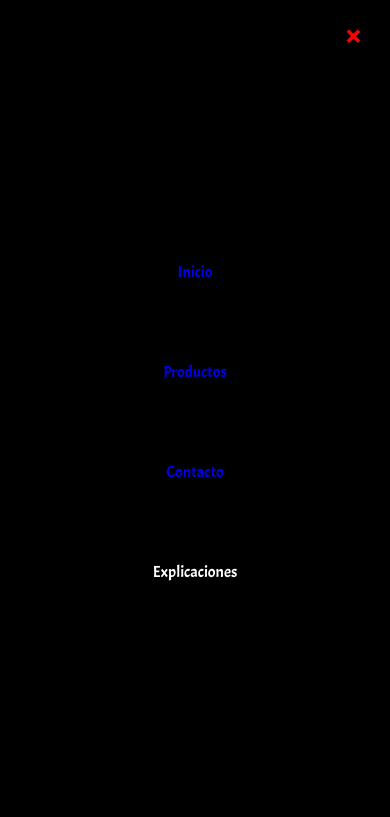
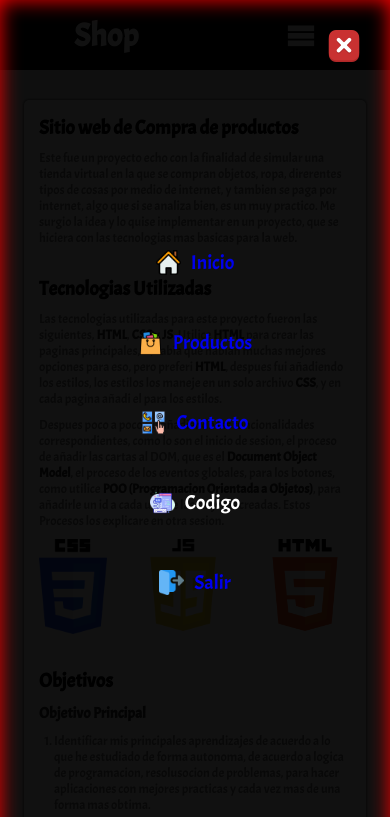
Before and after one commit to Ginto11/Shop, a plain HTML site: page inicio.html in a window 390 px wide. Both pictures are taken after a click on the button 301 px from the left and 35 px from the top of the page. Shown: the top 817 px of the page. Drawn offline with Linux system fonts and the light colour scheme; files whose address does not match are found by name.

Commit message:
Actualizacion 1/07/2022

```diff
--- a/css/estilos.css
+++ b/css/estilos.css
@@ -39,6 +39,8 @@ main{
     align-items: center;
     background-color: #000;
 }
+
+
 
 
 .contenedor__links1{
@@ -115,7 +117,7 @@ main{
 .card{
     width: 300px;
     height: 440px;
-    background-color: #000;
+    background-color: #fff;
     border-radius: 10px;
     display: flex;
     flex-direction: column;
@@ -126,9 +128,8 @@ main{
 
 .titulo{
     text-align: center;
-    color: yellow;
+    color: #000;
     width: 90%;
-    background-color: #fff2;
     border-radius: 10px;
 }
 
@@ -153,25 +154,37 @@ main{
 }
 
 .costo{
-    color: #fff;
+    color: #000;
     text-align: center;
 }
 
 .btn__comprar{
     width: 90%;
     height: 30px;
-    background-color: #f00;
+    background-color: #000;
     border-radius: 10px;
     border: none;
     color: yellow;
     font-size: 20px;
     cursor: pointer;
     user-select: none;
+    box-shadow: 0 0 3px rgb(124, 122, 122);
+}
+
+.btn__comprar:hover{
+    color: #00FFD4;
+}
+
+.sesion-index{
+    width: 100%;
+    display: flex;
+    justify-content: center;
+    align-items: center;
 }
 
 .contenedor__registro{
     background-color: #000;
-    width: 400px;
+    width: 35%;
     display: flex;
     flex-direction: column;
     justify-content: space-around;
@@ -351,6 +364,25 @@ main{
     gap: 10px;
 }
 
+.contenedor__icons{
+    display: flex;
+    justify-content: space-around;
+    gap: 30px;
+}
+
+.contenedor__icono {
+    width: 120px;
+}
+
+.contenedor__icono img{
+    width: 100%;
+    object-fit: contain;
+}
+
+.css {
+    width: 88px;
+}
+
 .contenedor__valores label {
     width: 90%;
     text-align: left;
@@ -408,7 +440,7 @@ main{
 
 .seccion{
   width: 70%;
-  background: #efefef;
+  background: #fff;
   color: #777;
   padding: 30px;
   border-radius: 5px;
@@ -479,7 +511,7 @@ strong{
     border: none;
 }
 
-.icon-cross{
+.cerrar-menu{
     color: #f00;
     background: transparent;
     position: absolute;
@@ -495,21 +527,30 @@ strong{
     height: 100vh;
     top: 0;
     left: 0;
-    background: #000;
+    background: #000e;
     display: flex;
     flex-direction: column;
     align-items: center;
     justify-content: center;
-    gap: 20px;
+    gap: 15px;
     opacity: 0;
+    box-shadow: 0 0 20px /*#00FFD4*/ red inset;
     visibility: hidden;
+    font-size: 20px;
 }
 
 .link-menu{
-    padding: 30px;
+    padding: 20px;
     display: block;
-    width: 83%;
+    width: 60%;
     text-align: center;
+    display: flex;
+    align-items: center;
+    justify-content: center;
+}
+
+.link-menu img {
+    margin-right: 10px;
 }
 
 
@@ -528,9 +569,19 @@ strong{
 .sacar-menu{
     opacity: 1;
     visibility: visible;
-    transition: .4s ease-in-out all;
+    transition: .5s ease all;
+    position: fixed;
 }
 
+.li-objetivos{
+    margin-left: 40px;
+}
+
+@media screen and (max-width: 1024px){
+    .contenedor__tarjetas{
+        width: 100%;
+    }
+}
 
 
 @media screen and (max-width: 990px) {
@@ -546,6 +597,20 @@ strong{
         overflow-y: hidden;
         font-size: 13px;
     }
+
+
+    .seccion{
+        font-size: 13px;
+    }
+
+    .li-objetivos {
+        margin-left: 15px;
+    }
+
+    .margen-texto {
+        margin: 0;
+    }
+
 
     .icon-menu{
         display: block;
@@ -586,6 +651,10 @@ strong{
         width: 30%;
     }
 
+    .contenedor__tarjetas {
+        width: 90%;
+    }
+
 }
 
 
@@ -601,4 +670,30 @@ strong{
         overflow-y: hidden;
         font-size: 13px;
     }
+
+    .contenedor__registro{
+        width: 90%;
+        margin: 0;
+    }
+
+
+    .seccion {
+        width: 80%;
+        padding: 15px;
+        margin-bottom: 15px;
+    }
+
+    .margen-texto{
+        margin: 0;
+    }
 }
+
+@media screen and (width: 768px) {
+    .frame_pago{
+        margin: 10px 20%;
+    }
+
+    .contenedor__registro{
+        width: 50%;
+    }
+}
--- a/inicio.html
+++ b/inicio.html
@@ -6,6 +6,8 @@
   <meta http-equiv="X-UA-Compatible" content="ie=edge">
   <link rel="stylesheet" href="css/style.css">
   <link rel="stylesheet" href="css/estilos.css">
+  <link rel="icon" href="./icons/red-mundial.png" />
+
   <title>Inicio</title>
 </head>
 <body>
@@ -18,7 +20,8 @@
             <a href="inicio.html"> Inicio </a>
             <a href="productos.html"> Productos </a>
             <a href="contacto.html">Contacto</a>
-            <a href=""> Explicaciones </a>
+            <a href=""> Codigo </a>
+            <a href="index.html">Salir</a>
             <!-- <button id="btnAgregar">Agregar</button> -->
         </div>
 
@@ -27,11 +30,29 @@
     </header>
 
     <div class="menu-responsive">
-        <button class="icon icon-cross cerrar-menu"></button>
-        <a class="link-menu" href="inicio.html"> Inicio </a>
-        <a class="link-menu" href="productos.html"> Productos </a>
-        <a class="link-menu" href="contacto.html"> Contacto</a>
-        <a class="link-menu" href=""> Explicaciones</a>
+        <button class="cerrar-menu">
+            <img src="./icons/boton.png" alt="">
+        </button>
+        <a class="link-menu" href="inicio.html">
+            <img style="width: 25px;" src="./icons/inicio.png" alt="">
+            Inicio
+        </a>
+        <a class="link-menu" href="productos.html">
+            <img style="width: 25px;" src="./icons/bolsa-de-la-compra.png" alt="">
+            Productos
+        </a>
+        <a class="link-menu" href="contacto.html">
+            <img style="width: 25px;" src="./icons/comunicar.png" alt="">
+            Contacto
+        </a>
+        <a class="link-menu" href="">
+            <img style="width: 25px;" src="./icons/codigo.png" alt="">
+            Codigo
+        </a>
+        <a class="link-menu" href="index.html">
+            <img style="width: 25px;" src="./icons/cerrar-sesion.png" alt="">
+            Salir
+        </a>
     </div>
 
     <section class="seccion">
@@ -66,6 +87,18 @@
           <strong>(Programacion Orientada a Objetos)</strong>, para añadirle un id a cada una de las tarjetas
           creadas. Estos Procesos los explicare en otra sesion.
         </p>
+        <div class="contenedor__icons">
+            <div class="contenedor__icono css">
+                <img src="./icons/logo_css.png" alt="Logo Css">
+            </div>
+            <div class="contenedor__icono">
+                <img src="./icons/js-logo.png" alt="Logo Javascript">
+            </div>
+            <div class="contenedor__icono">
+                <img src="./icons/logo_html.png" alt="Logo Html">
+            </div>
+
+        </div>
       </article>
 
 
@@ -73,7 +106,7 @@
         <h2>Objetivos</h2>
           <ol class="lista-objetivos">
             <h3 class="margen-texto"><strong>Objetivo Principal</strong></h3>
-            <li style="margin-left: 40px;">
+            <li class="li-objetivos">
               Identificar mis principales aprendizajes de acuerdo a lo que he estudiado de forma autonoma,
               de acuerdo a logica de programacion, resolusocion de problemas, para hacer aplicaciones con
               mejores practicas y cada vez mas de una forma mas obtima.
@@ -82,16 +115,16 @@
 
           <ol class="lista-objetivos">
             <h3 class="margen-texto"><strong>Objetivos Especificos</strong></h3>
-            <li style="margin-left: 40px;">
+            <li class="li-objetivos">
               Demostrar de forma muy basica como es un sitio web con las tecnologias mas basicas de la wed
               y sin necesidad de ninguna libreria y ningun framework. como lo son <strong>React</strong>,
               <strong>Angular</strong> y <strong>Vue</strong>
             </li>
-            <li style="margin-left: 40px;">
+            <li class="li-objetivos">
               Hacer un sitio web desarrollado sin base de datos, si no utilizar los <strong>Arrays</strong>
               como base de datos para el manejo de la informacion y la generacion de las tarjetas.
             </li>
-            <li style="margin-left: 40px;">
+            <li class="li-objetivos">
               Subir el proyecto ya terminado a mi <a href="https://github.com/Ginto11" target="_blank">GitHub</a>, en el cual
               estan gran mayoria de mis proyectos ya terminados.
             </li>
--- a/js/funcion.js
+++ b/js/funcion.js
@@ -1,7 +1,6 @@
 import { cambiarColorDiaSoleado } from "./funcionesGlobales.js";
 const $template = document.getElementById("template").content
 const $fragmento = document.createDocumentFragment();
-
 //  EN ESTE ARRAY SE GUARDAN LAS TARJETAS
 const tarjetas = []
 
```
Also changed, not shown: contacto.html (+27 -7 lines), index.html (+3 -2 lines), productos.html (+29 -6 lines), icons/bolsa-de-la-compra.png (added), icons/boton.png (added), icons/cerrar-sesion.png (added), icons/codigo.png (added), icons/comunicar.png (added), icons/inicio.png (added), icons/js-logo.png (added), icons/logo_css.png (added), icons/logo_html.png (added), icons/programacion-web.png (added), icons/red-mundial.png (added).
